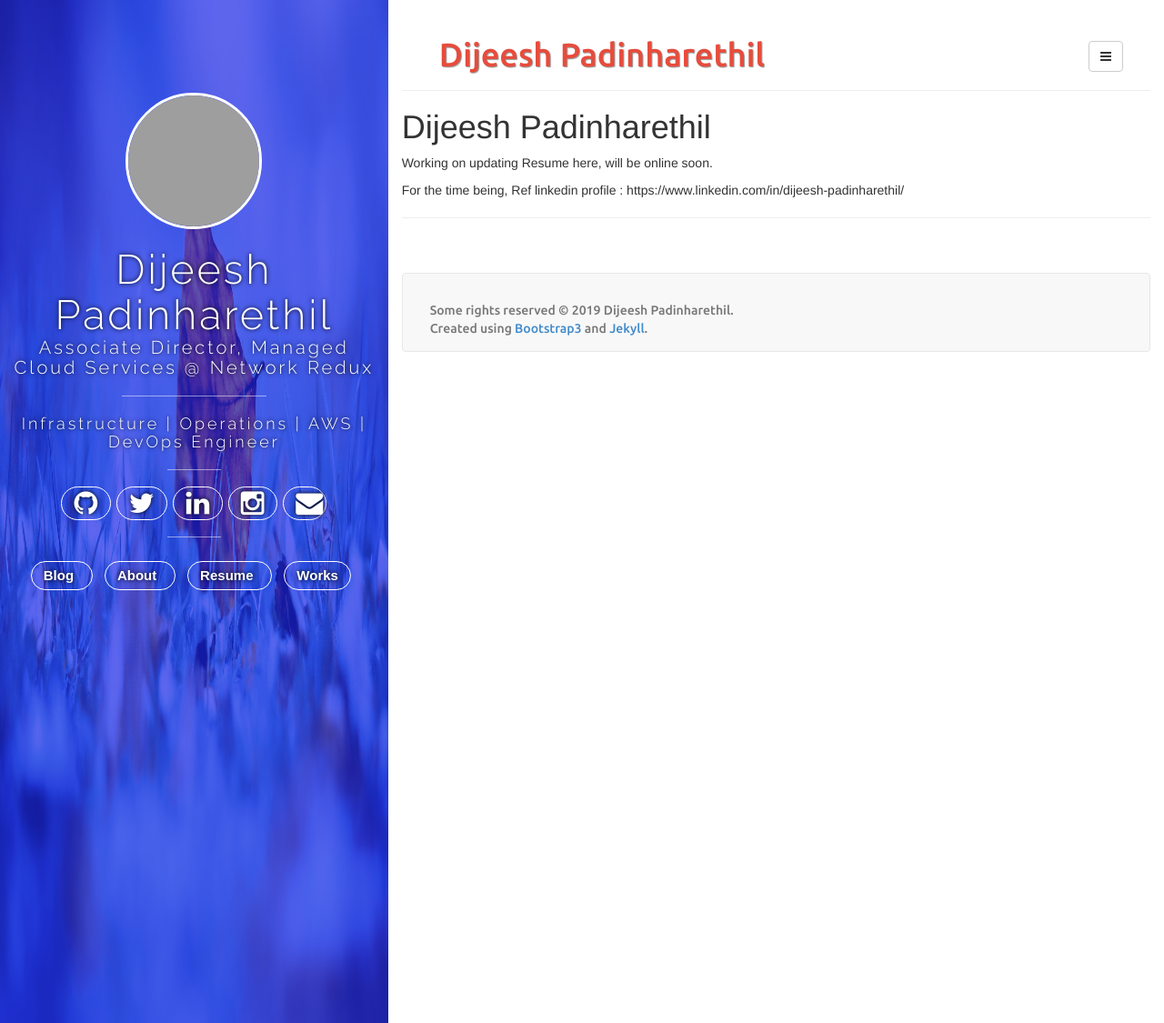
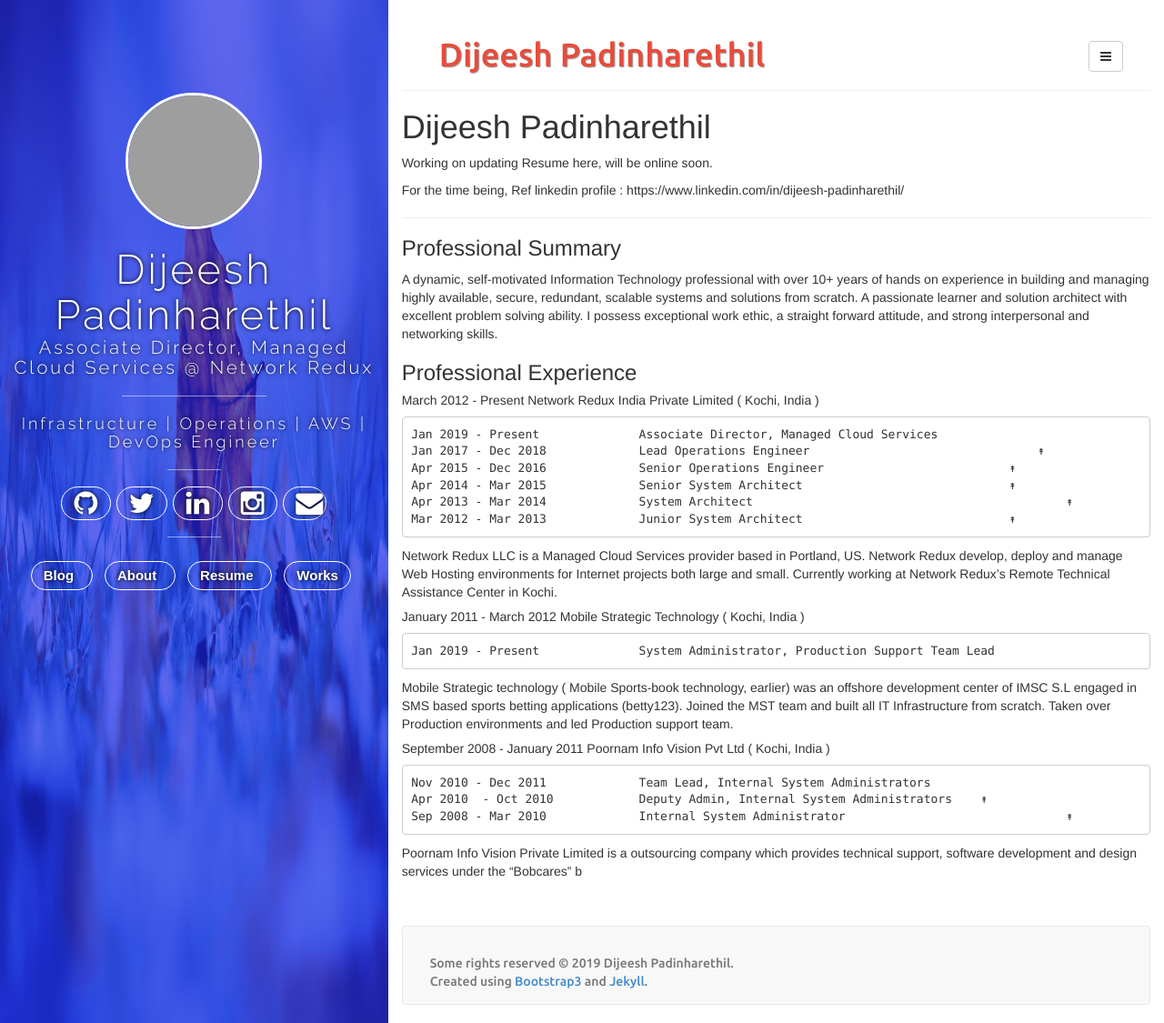
Before and after one commit to dijeesh/dijeesh.github.io-bak, a Jekyll site: the page built from resume.md, in a window 1280 px wide and 1125 px high. Shown: the whole window at 91% size. Built offline with Jekyll 4.4.1, drawn with Linux system fonts in a browser that asks for light colours; nearby versions of some CDN libraries; our own code applies the rules of GitHub Pages for plain Markdown files; comment, search, counter and statistics services are not loaded; grey boxes are pictures that could not be loaded.

Commit message:
Testing Resume

```diff
--- a/resume.md
+++ b/resume.md
@@ -6,3 +6,38 @@ Working on updating Resume here, will be online soon.
 For the time being, Ref linkedin profile :  https://www.linkedin.com/in/dijeesh-padinharethil/
 
 --------
+
+
+### Professional Summary
+
+A dynamic, self-motivated Information Technology professional with over 10+ years of hands on experience in building and managing highly available, secure, redundant, scalable systems and solutions from scratch. A passionate learner and solution architect with excellent problem solving ability. I possess exceptional work ethic, a straight forward attitude, and strong interpersonal and networking skills.
+
+### Professional Experience
+
+
+##### March 2012 -  Present 			Network Redux India Private Limited ( Kochi, India )
+
+	Jan 2019 - Present		Associate Director, Managed Cloud Services
+	Jan 2017 - Dec 2018		Lead Operations Engineer				↟
+	Apr 2015 - Dec 2016		Senior Operations Engineer			    ↟
+	Apr 2014 - Mar 2015		Senior System Architect				    ↟
+	Apr 2013 - Mar 2014		System Architect					    ↟
+	Mar 2012 - Mar 2013		Junior System Architect				    ↟
+
+Network Redux LLC is a Managed Cloud Services provider based in Portland, US. Network Redux develop, deploy and manage Web Hosting environments for Internet projects both large and small. Currently working at Network Redux’s Remote Technical Assistance Center in Kochi.
+
+
+##### January 2011 -  March 2012 	Mobile Strategic Technology ( Kochi, India )
+
+	Jan 2019 - Present		System Administrator, Production Support Team Lead
+
+Mobile Strategic technology ( Mobile Sports-book technology, earlier) was an offshore development center of IMSC S.L engaged in SMS based sports betting applications (betty123).  Joined the MST team and built all IT Infrastructure from scratch. Taken over Production environments and led Production support team.
+
+
+##### September 2008 -  January 2011 	Poornam Info Vision Pvt Ltd ( Kochi, India )
+
+	Nov 2010 - Dec 2011		Team Lead, Internal System Administrators
+	Apr 2010  - Oct 2010		Deputy Admin, Internal System Administrators	↟
+	Sep 2008 - Mar 2010		Internal System Administrator			            ↟
+
+Poornam Info Vision Private Limited is a outsourcing company which provides technical support, software development and design services under the “Bobcares” b
```
